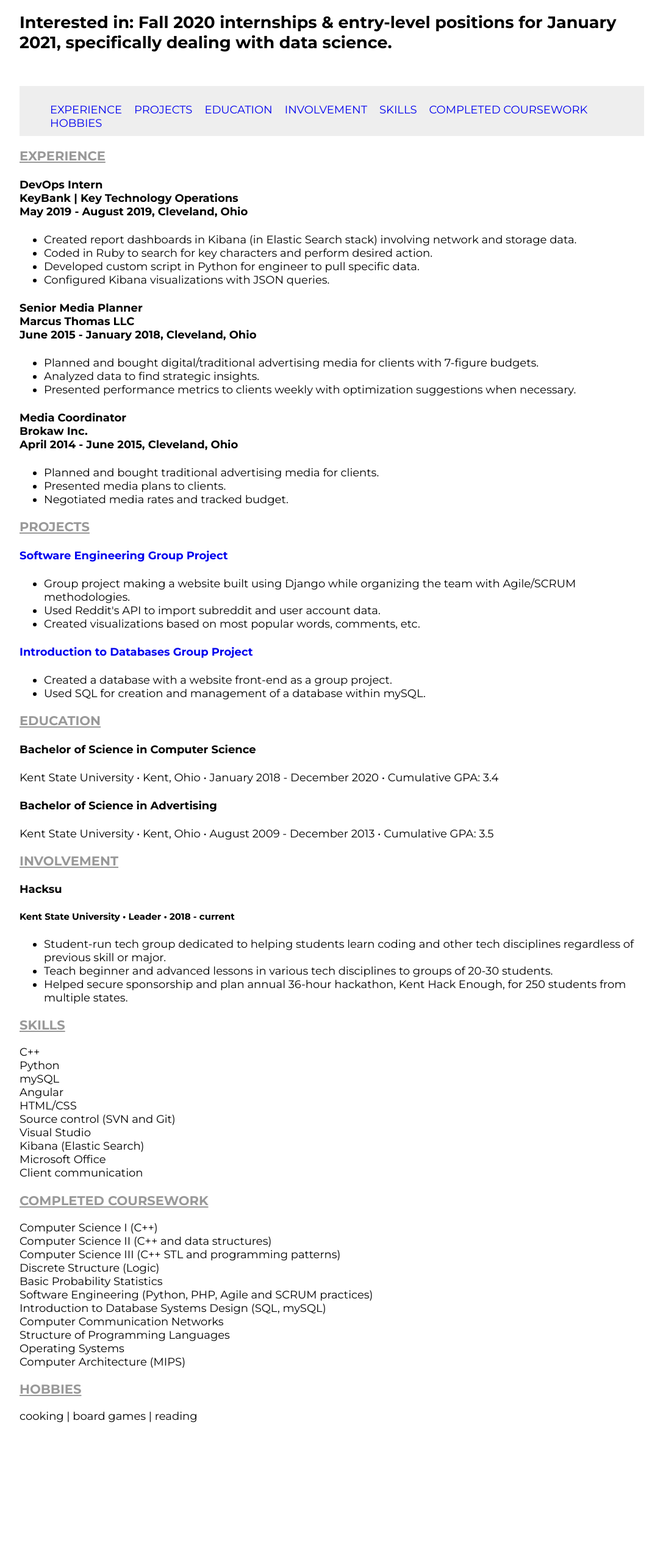
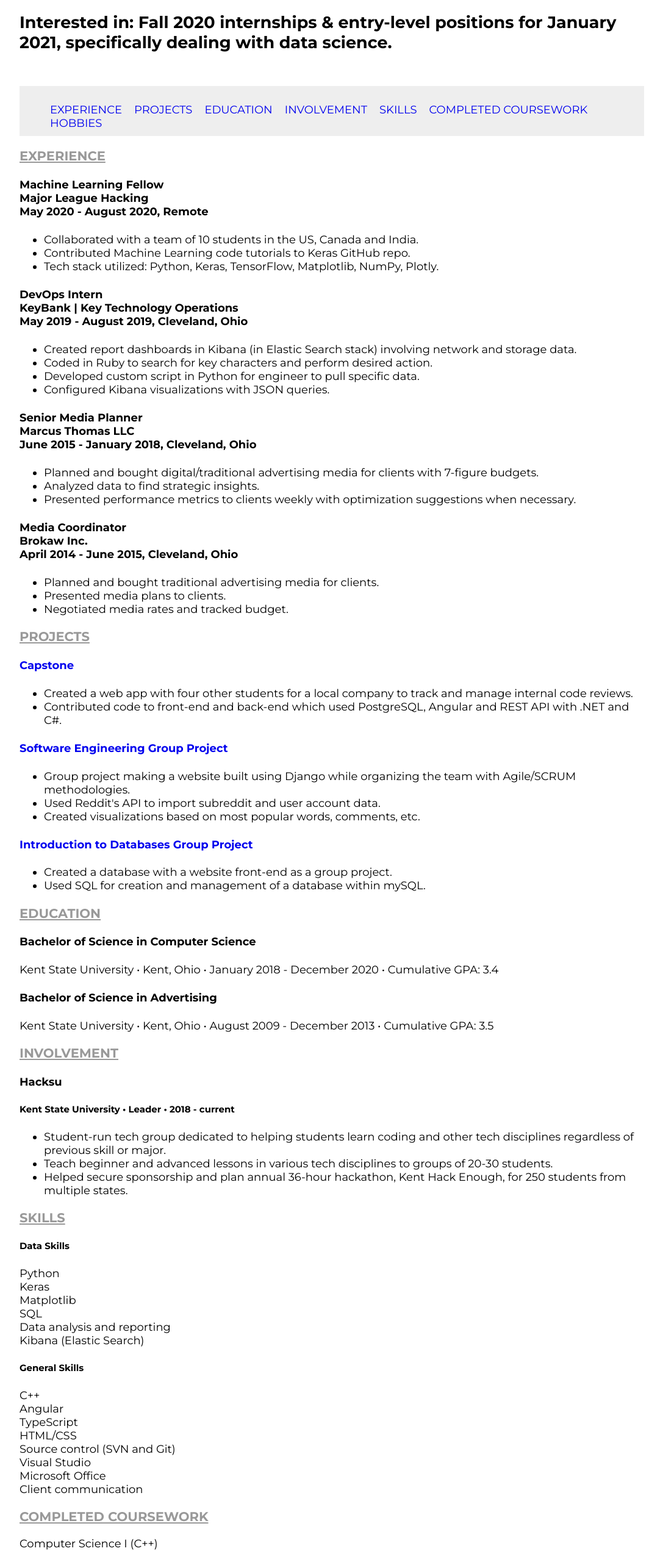
Before and after one commit to ktakattack/website, an Angular app: page /resume in a window 1280 px wide. Shown: the part 234-2777 px from the top of the page at 61% size, without its empty margins (96-1183 px from the left). Before the commit the page ends 2630 px from the top, so only its background shows below. Built offline with nearby package versions, Linux system fonts and the light colour scheme.

Commit message:
updated work history, skills, class list, projects

```diff
--- a/src/app/resume/resume.component.html
+++ b/src/app/resume/resume.component.html
@@ -36,6 +36,16 @@
     <a name="EXPERIENCE">EXPERIENCE</a>
   </h3>
   <h4>
+    Machine Learning Fellow <br />
+    Major League Hacking<br />
+    May 2020 - August 2020, Remote
+  </h4>
+  <ul>
+    <li>Collaborated with a team of 10 students in the US, Canada and India.</li>
+    <li> Contributed Machine Learning code tutorials to Keras GitHub repo.</li>
+    <li> Tech stack utilized: Python, Keras, TensorFlow, Matplotlib, NumPy, Plotly.</li>
+  </ul>
+  <h4>
     DevOps Intern <br />
     KeyBank | Key Technology Operations<br />
     May 2019 - August 2019, Cleveland, Ohio
@@ -70,6 +80,12 @@
   <h3>
     <a name="PROJECTS">PROJECTS</a>
   </h3>
+  <h4>
+    <a href="https://github.com/Capstone-Codefucius">Capstone</a></h4>
+  <ul>
+    <li>Created a web app with four other students for a local company to track and manage internal code reviews. </li>
+    <li>Contributed code to front-end and back-end which used PostgreSQL, Angular and REST API with .NET and C#. </li>
+  </ul>
   <h4>
     <a href="https://github.com/surprisetech/intheloop">Software Engineering Group Project</a></h4>
   <ul>
@@ -109,18 +125,32 @@
   <h3>
     <a name="SKILLS">SKILLS</a>
   </h3>
+  <div class="row">
+    <div class="column">
+      <h5>Data Skills</h5>
+      <p>
+        Python <br />
+        Keras <br />
+        Matplotlib <br />
+        SQL <br />
+        Data analysis and reporting <br />
+        Kibana (Elastic Search) <br />
+      </p>
+    </div>
+    <div class="column">
+      <h5>General Skills</h5>
       <p>
         C++ <br />
-    Python <br />
-    mySQL <br />
         Angular <br />
+        TypeScript <br />
         HTML/CSS <br />
         Source control (SVN and Git) <br />
         Visual Studio <br />
-    Kibana (Elastic Search) <br />
         Microsoft Office <br />
         Client communication <br />
       </p>
+    </div>
+  </div>
 
   <h3>
     <a name="COURSEWORK">COMPLETED COURSEWORK</a>
@@ -129,14 +159,15 @@
     Computer Science I (C++) <br />
     Computer Science II (C++ and data structures) <br />
     Computer Science III (C++ STL and programming patterns) <br />
+    Capstone
     Discrete Structure (Logic) <br />
     Basic Probability Statistics <br />
     Software Engineering (Python, PHP, Agile and SCRUM practices) <br />
     Introduction to Database Systems Design (SQL, mySQL)<br />
-    Computer Communication Networks <br />
-    Structure of Programming Languages <br />
+    <!-- Computer Communication Networks <br /> -->
+    <!-- Structure of Programming Languages <br /> -->
     Operating Systems <br />
-    Computer Architecture (MIPS) <br />
+    <!-- Computer Architecture (MIPS) <br /> -->
   </p>
 
   <h3>
```
Lines whose indentation alone changed are shown as unchanged.
